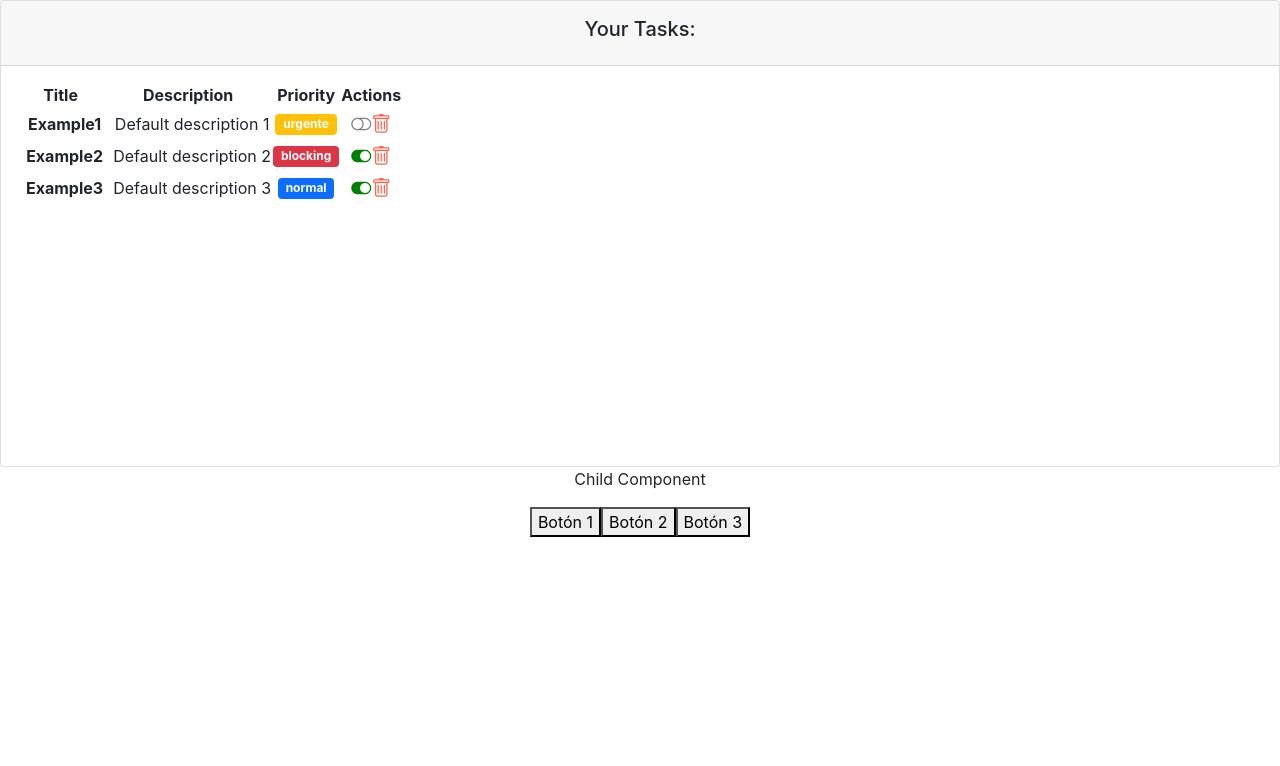
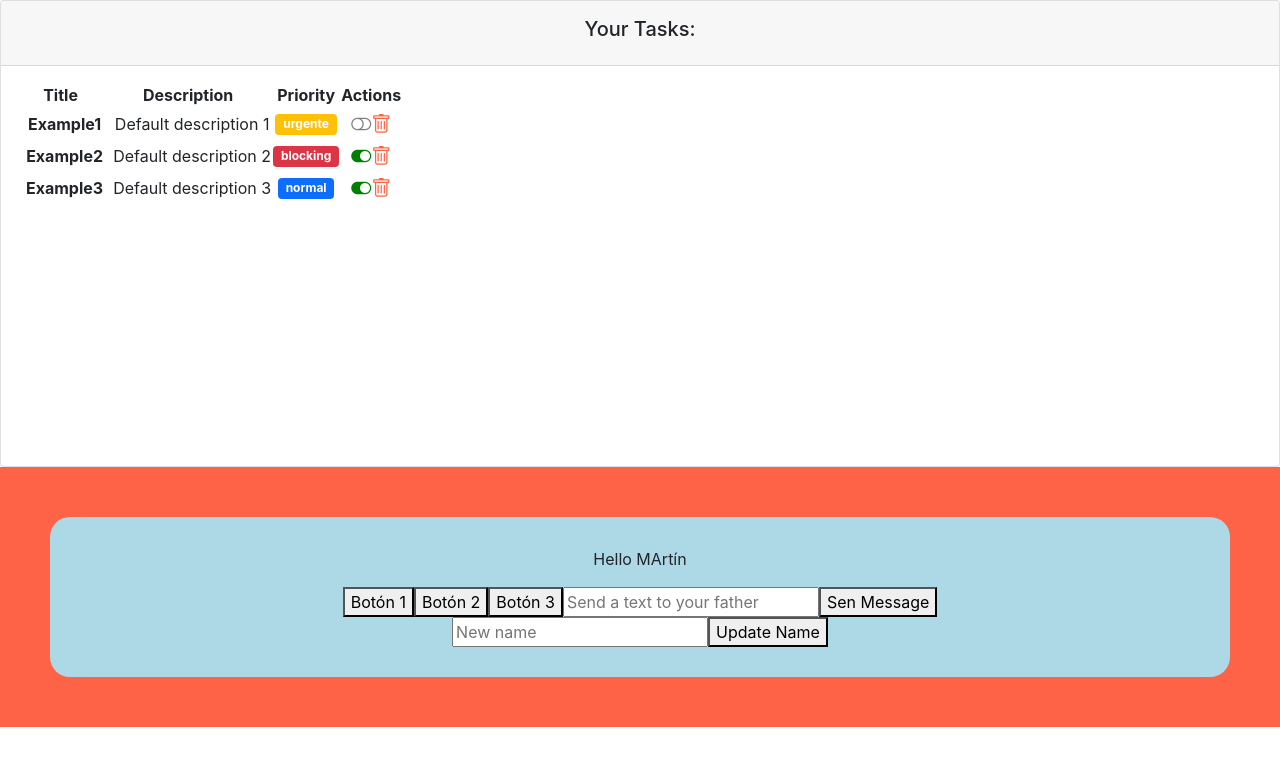
Before and after one commit to ingramirezrivera/OpenBootcampReact, a React (Create React App) app in the folder PROYECTO/: page / in a window 1280 px wide. Shown: the top 766 px of the page. Built offline with nearby package versions, Linux system fonts and the light colour scheme.

Commit message:
Ejercicios con el componente Father y Child

```diff
--- a/PROYECTO/src/components/container/father.jsx
+++ b/PROYECTO/src/components/container/father.jsx
@@ -1,10 +1,21 @@
-import React from "react";
+import React, { useState } from "react";
 import ChildComponent from "../pure/forms/child";
 
 export default function Father() {
+
+    const [name, setName] = useState('MArtín');
+
+function showMassage(text) {
+    alert(`Message: ${text}`)
+}
+
+function updateName(newName){
+    setName(newName);
+}
+
     return (
-        <div>
-        <ChildComponent></ChildComponent>
+        <div style={ {background: 'tomato', padding: '50px' } }>
+        <ChildComponent name={name} send={showMassage} update={updateName}></ChildComponent>
         </div>
     );
 }
--- a/PROYECTO/src/components/pure/forms/child.jsx
+++ b/PROYECTO/src/components/pure/forms/child.jsx
@@ -1,22 +1,46 @@
-import React from "react";
+import React, { useRef } from "react";
 
-export default function ChildComponent( { name } ) {
+export default function ChildComponent( { name, send, update } ) {
+
+    const messageRef = useRef('')
+    const nameRef = useRef('')
 
     function pressButton(){
-        alert(`Default TExt`)
+        const text = messageRef.current.value;
+        console.log('messageRef', messageRef)
+        alert(`Text in input: ${text}`)
     }
 
     function pressButtonParams(text){
         alert(`Text: ${text}`)
     }
 
+    function submitName(e){
+        e.preventDefault();
+        update(nameRef.current.value);
+    }
+
     return (
-        <div>
-            <p onMouseOver={() => console.log('onmouseover')}>Child Component</p>
+        <div style={ {background: 'lightblue', padding: '30px', colo: 'white', borderRadius: '20px'} }>
+            <p onMouseOver={() => console.log('onmouseover')}>Hello { name }</p>
             <button onClick={() => console.log("Pressed button 1")}>Botón 1</button>
             <button onClick={pressButton}>Botón 2</button>
             <button onClick={() => pressButtonParams('Hello')}>Botón 3</button>
+            <input
+                placeholder="Send a text to your father"
+                onFocus={() => console.log("Input on focus")}
+                onChange={(e) => console.log('Input changed', e.target.value)}
+                onCopy={() => console.log('Copied text from input')}
+                ref = {messageRef}
+            />
+            <button onClick={() => send(messageRef.current.value)}>Sen Message</button>
+            <div style={{martinTop: '20px'}}>
+                <form onSubmit={submitName}>
+                    <input ref={nameRef} placeholder="New name" />
+                    <button type="submit">Update Name</button>
+                </form>
 
+            </div>
         </div>
 
     );
```
